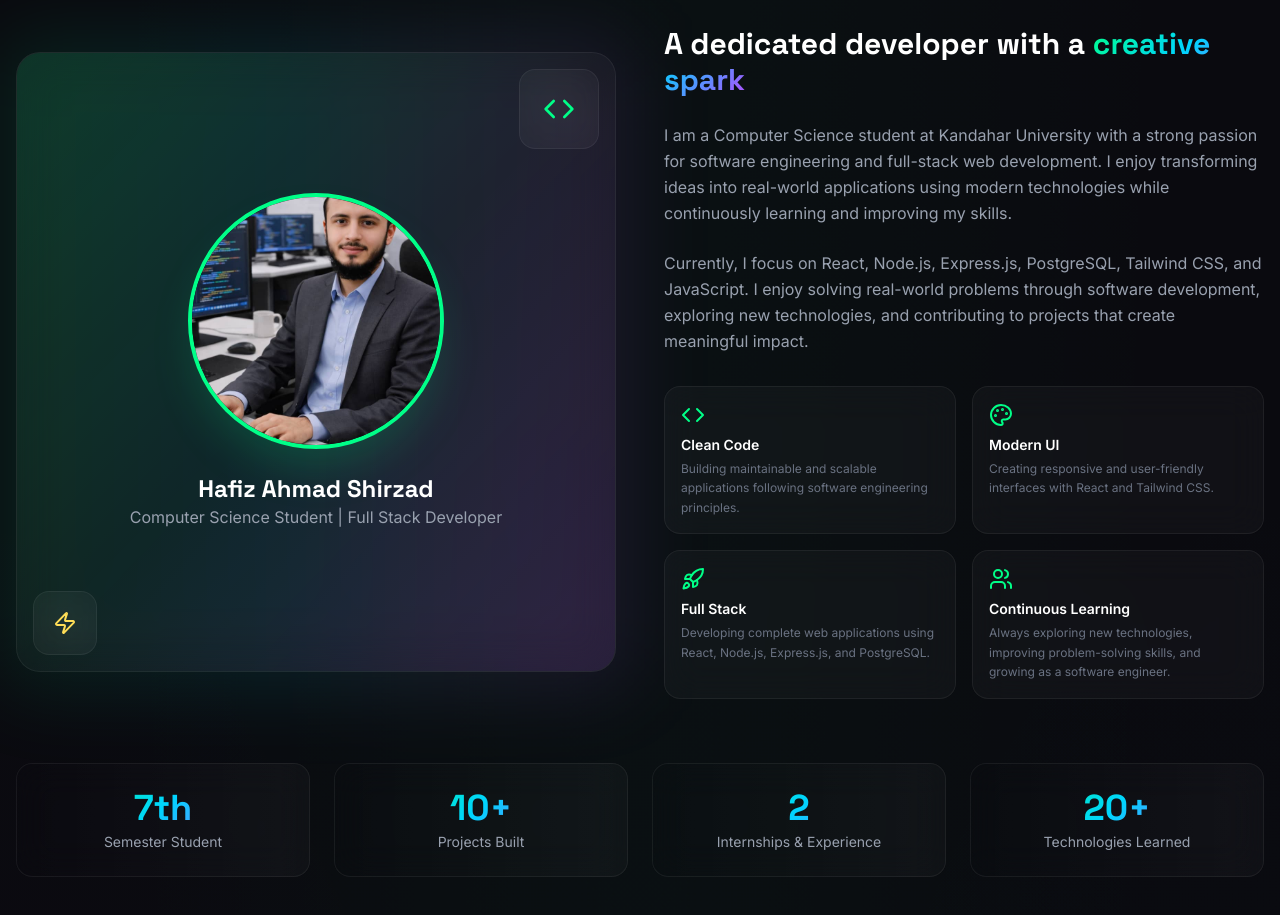
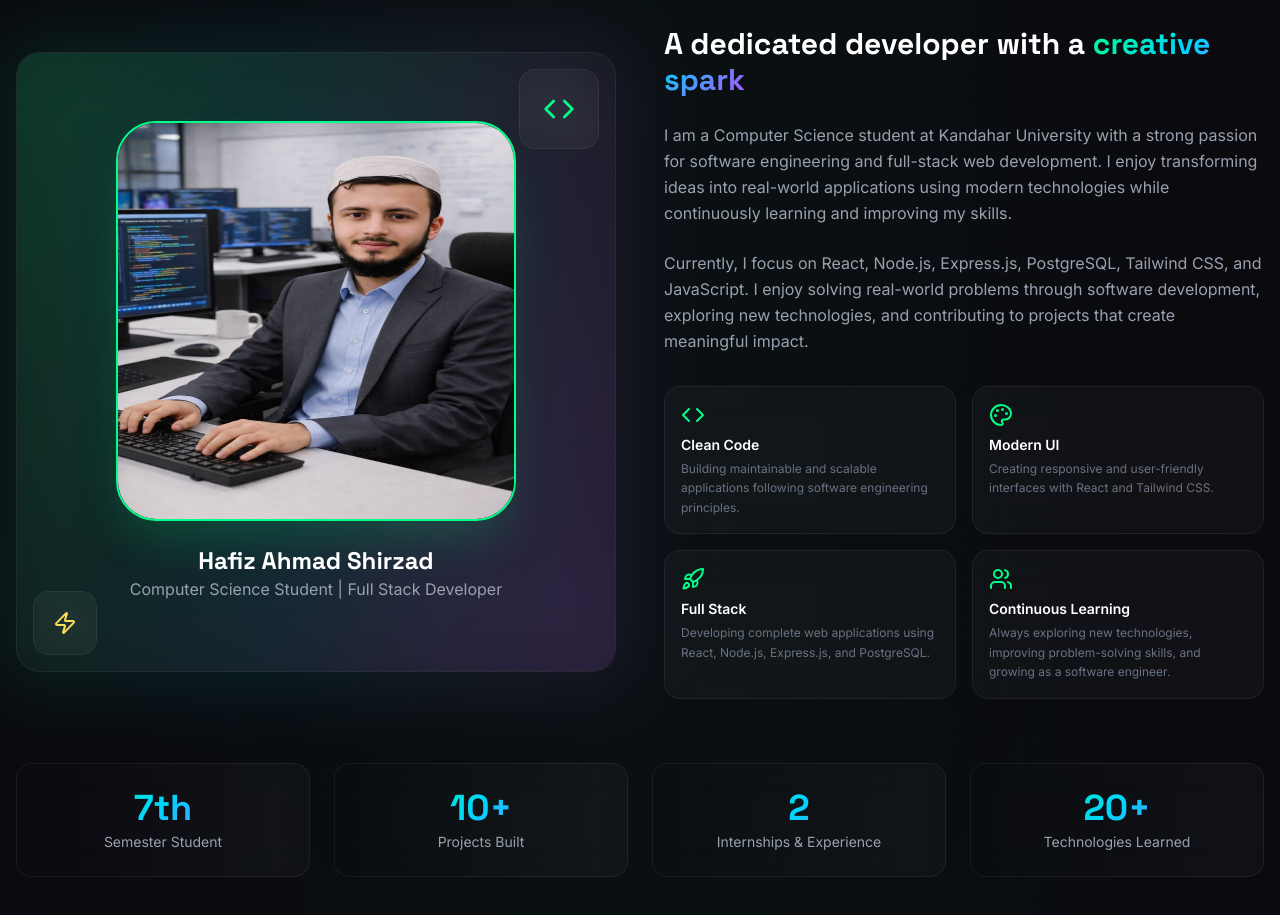
Before and after one commit to Haifz-Ahmad-Shirzad/HafizPortfolioWebsite, a React (Vite) app: page / in a window 1280 px wide. Shown: the part 1120-2035 px from the top of the page. Built offline with nearby package versions, Linux system fonts and the light colour scheme.

Commit message:
fix:about component improved

```diff
--- a/src/components/About.jsx
+++ b/src/components/About.jsx
@@ -41,7 +41,7 @@ const About = () => {
           data-aos="fade-up"
           className="mb-16 text-center section-title section-text"
         >
-          <span className="text-neon text-sm font-medium tracking-widest uppercase">
+          <span className="text-sm font-medium tracking-widest uppercase text-neon">
             About Me
           </span>
           <h2 className="mt-3 mb-4 text-2xl font-bold md:text-5xl font-display">
@@ -77,13 +77,14 @@ const About = () => {
                     <div
                       className="
     mx-auto mb-6
-    w-40 h-40
-    sm:w-48 sm:h-48
-    md:w-56 md:h-56
-    lg:w-64 lg:h-64
+    w-60 h-60
+    sm:w-60 sm:h-60
+    md:w-70 md:h-70
+    lg:w-80 lg:h-80
+    xl:w-100 xl:h-100
     overflow-hidden
-    rounded-full
-    border-4 border-[#00ff88]
+    rounded-[10%]
+    border-2 border-[#00ff88]
     shadow-2xl shadow-[#00ff88]/20
     bg-[#111118]
     shrink-0
@@ -92,10 +93,10 @@ const About = () => {
                       <img
                         src={profileImage}
                         alt="Hafiz Ahmad Shirzad"
-                        className="w-full h-full object-cover object-center"
+                        className="object-center w-full h-full object-fit "
                       />
                     </div>
-                    <h3 className="text-xl sm:text-2xl font-bold text-white font-display">
+                    <h3 className="text-xl font-bold text-white sm:text-2xl font-display">
                       Hafiz Ahmad Shirzad
                     </h3>
                     <p className="text-gray-400">
@@ -104,10 +105,10 @@ const About = () => {
                   </div>
                 </div>
                 {/* Decorative elements */}
-                <div className="absolute top-4 right-4 hidden sm:flex items-center justify-center w-16 h-16 lg:w-20 lg:h-20 rounded-2xl glass-card">
+                <div className="absolute items-center justify-center hidden w-16 h-16 top-4 right-4 sm:flex lg:w-20 lg:h-20 rounded-2xl glass-card">
                   <Code className="w-8 h-8 text-[#00ff88]" />
                 </div>
-                <div className="absolute bottom-4 left-4 hidden sm:flex items-center justify-center w-14 h-14 lg:w-16 lg:h-16 rounded-2xl glass-card">
+                <div className="absolute items-center justify-center hidden bottom-4 left-4 sm:flex w-14 h-14 lg:w-16 lg:h-16 rounded-2xl glass-card">
                   <Zap className="w-6 h-6 text-[#ffdd57]" />
                 </div>
               </div>
--- a/src/components/Experience.jsx
+++ b/src/components/Experience.jsx
@@ -209,7 +209,7 @@ const Experience = () => {
         {/* Resume Download */}
         <div data-aos="fade-up" className="mt-16 text-center">
           <a
-            href="/Hafiz-Ahmad-Shirzad-CV.pdf"
+            href="/public/Hafiz Resume.pdf"
             download
             className="px-8 py-3.5 rounded-full bg-gradient-to-r from-[#00ff88] to-[#00d4ff] text-[#0a0a0f] font-semibold hover:shadow-xl transition-all inline-flex items-center gap-2"
           >
```
Also changed, not shown: 1 other file (tests, documents, lock files or other folders).
